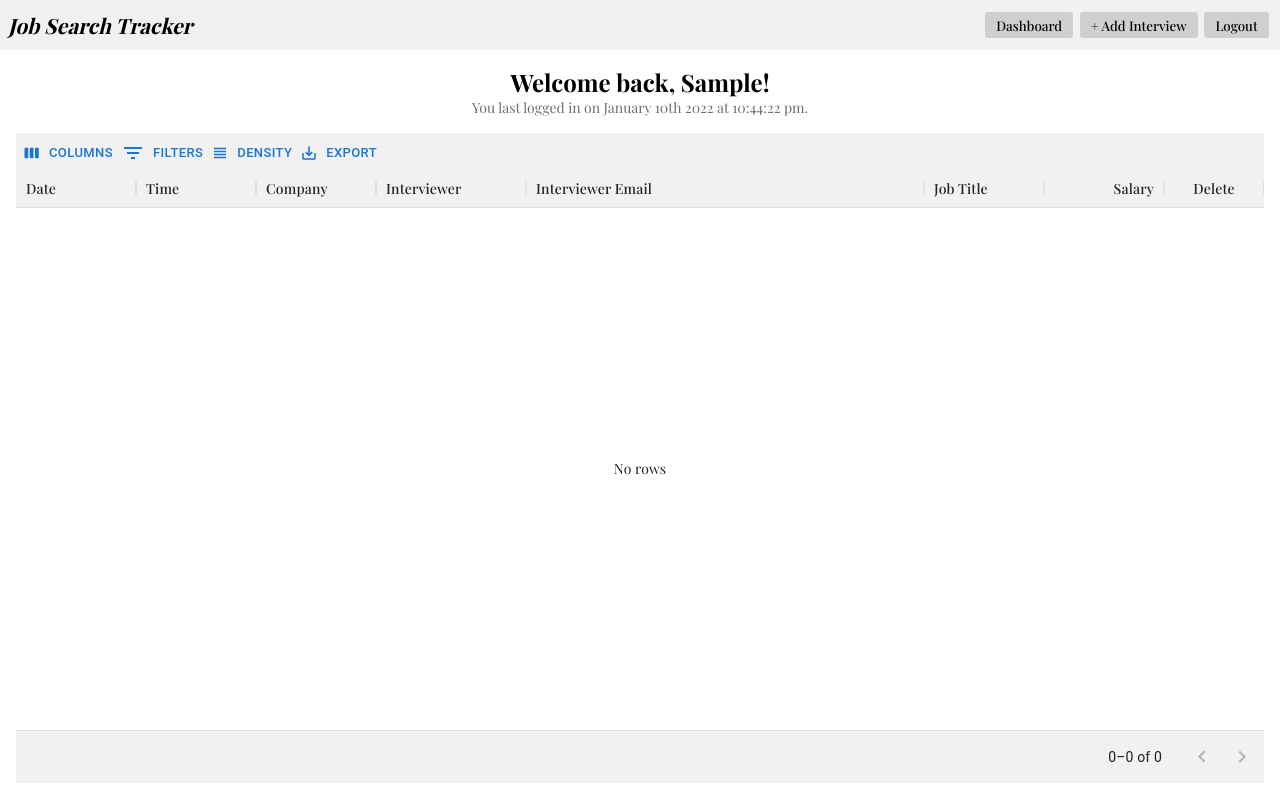
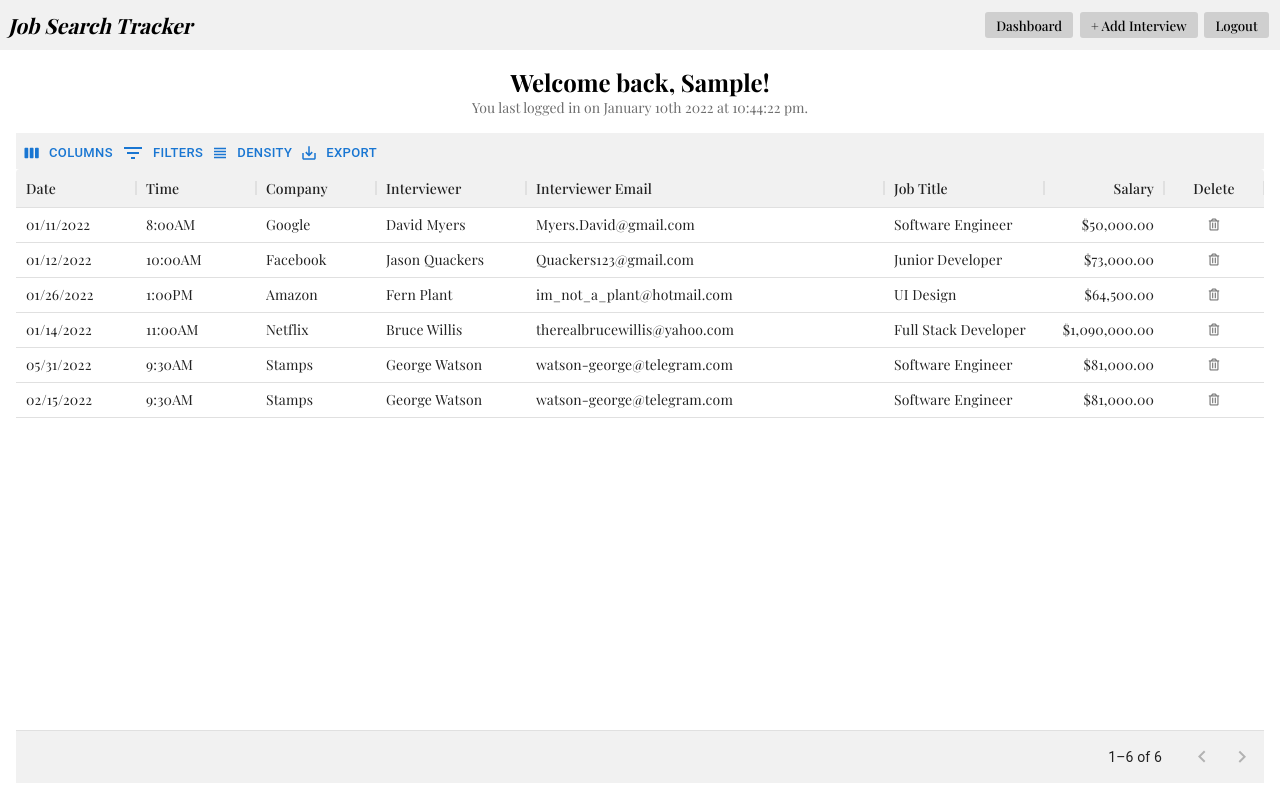
Before and after one commit to spell-landon/application-tracker-react, a React (Create React App) app: page /login in a window 1280 px wide. Both pictures are taken after typing "Sample", "Sample" into the empty fields and a click on the input "Login". Built offline with nearby package versions, Linux system fonts and the light colour scheme; no server answers; a web font is replaced by a local one.

Commit message:
Change column width

```diff
--- a/src/App.js
+++ b/src/App.js
@@ -35,66 +35,66 @@ function App() {
     lasLogIn: '',
   });
   const [data, setData] = useState([
-    // {
-    //   id: 0,
-    //   date: '01/11/2022',
-    //   time: '8:00AM',
-    //   company: 'Google',
-    //   interviewer: 'David Myers',
-    //   interviewerEmail: 'Myers.David@gmail.com',
-    //   jobTitle: 'Software Engineer',
-    //   salary: '50000',
-    // },
-    // {
-    //   id: 1,
-    //   date: '01/12/2022',
-    //   time: '10:00AM',
-    //   company: 'Facebook',
-    //   interviewer: 'Jason Quackers',
-    //   interviewerEmail: 'Quackers123@gmail.com',
-    //   jobTitle: 'Junior Developer',
-    //   salary: '73000',
-    // },
-    // {
-    //   id: 2,
-    //   date: '01/12/2022',
-    //   time: '1:00PM',
-    //   company: 'Amazon',
-    //   interviewer: 'Fern Plant',
-    //   interviewerEmail: 'im_not_a_plant@hotmail.com',
-    //   jobTitle: 'UI Design',
-    //   salary: '64500',
-    // },
-    // {
-    //   id: 3,
-    //   date: '01/14/2022',
-    //   time: '11:00AM',
-    //   company: 'Netflix',
-    //   interviewer: 'Bruce Willis',
-    //   interviewerEmail: 'therealbrucewillis@yahoo.com',
-    //   jobTitle: 'Full Stack Developer',
-    //   salary: '1090000',
-    // },
-    // {
-    //   id: 4,
-    //   date: '01/15/2022',
-    //   time: '9:30AM',
-    //   company: 'Stamps',
-    //   interviewer: 'George Watson',
-    //   interviewerEmail: 'watson-george@telegram.com',
-    //   jobTitle: 'Software Engineer',
-    //   salary: '81000',
-    // },
-    // {
-    //   id: 5,
-    //   date: '01/15/2022',
-    //   time: '9:30AM',
-    //   company: 'Stamps',
-    //   interviewer: 'George Watson',
-    //   interviewerEmail: 'watson-george@telegram.com',
-    //   jobTitle: 'Software Engineer',
-    //   salary: '81000',
-    // },
+    {
+      id: 0,
+      date: '01/11/2022',
+      time: '8:00AM',
+      company: 'Google',
+      interviewer: 'David Myers',
+      interviewerEmail: 'Myers.David@gmail.com',
+      jobTitle: 'Software Engineer',
+      salary: '50000',
+    },
+    {
+      id: 1,
+      date: '01/12/2022',
+      time: '10:00AM',
+      company: 'Facebook',
+      interviewer: 'Jason Quackers',
+      interviewerEmail: 'Quackers123@gmail.com',
+      jobTitle: 'Junior Developer',
+      salary: '73000',
+    },
+    {
+      id: 2,
+      date: '01/26/2022',
+      time: '1:00PM',
+      company: 'Amazon',
+      interviewer: 'Fern Plant',
+      interviewerEmail: 'im_not_a_plant@hotmail.com',
+      jobTitle: 'UI Design',
+      salary: '64500',
+    },
+    {
+      id: 3,
+      date: '01/14/2022',
+      time: '11:00AM',
+      company: 'Netflix',
+      interviewer: 'Bruce Willis',
+      interviewerEmail: 'therealbrucewillis@yahoo.com',
+      jobTitle: 'Full Stack Developer',
+      salary: '1090000',
+    },
+    {
+      id: 4,
+      date: '05/31/2022',
+      time: '9:30AM',
+      company: 'Stamps',
+      interviewer: 'George Watson',
+      interviewerEmail: 'watson-george@telegram.com',
+      jobTitle: 'Software Engineer',
+      salary: '81000',
+    },
+    {
+      id: 5,
+      date: '02/15/2022',
+      time: '9:30AM',
+      company: 'Stamps',
+      interviewer: 'George Watson',
+      interviewerEmail: 'watson-george@telegram.com',
+      jobTitle: 'Software Engineer',
+      salary: '81000',
+    },
   ]);
   console.log(data);
   return (
--- a/src/components/Dashboard/Dashboard.jsx
+++ b/src/components/Dashboard/Dashboard.jsx
@@ -94,7 +94,7 @@ function Dashboard({ data }) {
     {
       field: 'jobTitle',
       headerName: 'Job Title',
-      width: 120,
+      width: 160,
       editable: true,
     },
     {
```
